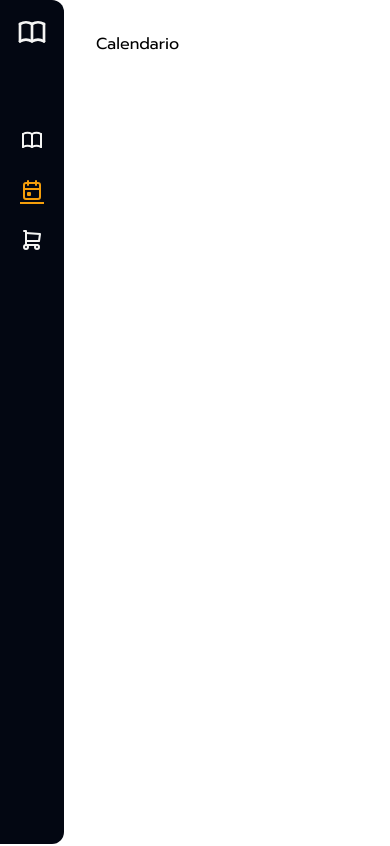
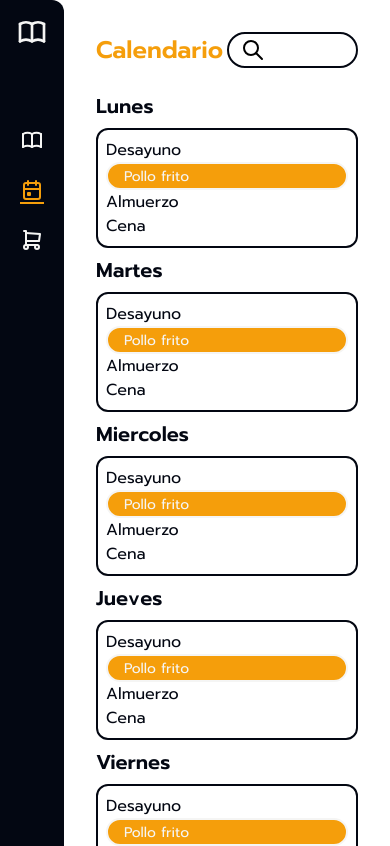
Before and after one commit to jose-garzon/recipes, a React (Vite) app: page /calendario in a window 390 px wide. Shown: the top 846 px of the page. Built offline with nearby package versions, Linux system fonts and the light colour scheme.

Commit message:
add the mobile calendar

```diff
--- /dev/null
+++ b/src/components/Calendar/CalendarDay.tsx
@@ -0,0 +1,22 @@
+import { Typography } from "../Typography";
+import { CalendarSlot } from "./CalendarSlot";
+
+export interface CaledarDayProps {
+  name: string;
+}
+
+export function CalendarDay(props: CaledarDayProps) {
+  const { name } = props;
+  return (
+    <div className="flex flex-col gap-4">
+      <Typography className="text-center" component="h3" color="text">
+        {name}
+      </Typography>
+      <div className="p-3 border-2 gap-4 border-gray-950 flex-grow rounded-lg grid grid-rows-3">
+        <CalendarSlot title="Desayuno" />
+        <CalendarSlot title="Almuerzo" />
+        <CalendarSlot title="Cena" />
+      </div>
+    </div>
+  );
+}
--- /dev/null
+++ b/src/components/Calendar/CalendarDayMobile.tsx
@@ -0,0 +1,24 @@
+import { Pill } from "../Pill";
+import { Typography } from "../Typography";
+import { CaledarDayProps } from "./CalendarDay";
+import { CalendarSlot } from "./CalendarSlot";
+
+export function CalendarDayMobile(props: CaledarDayProps) {
+  const { name } = props;
+
+  return (
+    <div>
+      <Typography className=" md:text-center my-2" component="h3" color="text">
+        {name}
+      </Typography>
+      <div className="border-2 border-gray-950 rounded-xl p-2">
+        <CalendarSlot
+          title="Desayuno"
+          element={<Pill variant="filled">Pollo frito</Pill>}
+        />
+        <CalendarSlot title="Almuerzo" />
+        <CalendarSlot title="Cena" />
+      </div>
+    </div>
+  );
+}
--- /dev/null
+++ b/src/components/Calendar/CalendarSlot.tsx
@@ -0,0 +1,17 @@
+import { ReactNode } from "react";
+import { Typography } from "../Typography";
+
+export interface CalendarSlotProps {
+  title: string;
+  element?: ReactNode;
+}
+
+export function CalendarSlot(props: CalendarSlotProps) {
+  const { title, element } = props;
+  return (
+    <div className="flex flex-col md:items-center">
+      <Typography component="p">{title}</Typography>
+      {element}
+    </div>
+  );
+}
--- /dev/null
+++ b/src/components/Calendar/CalendarWeek.tsx
@@ -0,0 +1,31 @@
+import { CalendarDay } from "./CalendarDay";
+import { CalendarDayMobile } from "./CalendarDayMobile";
+
+export interface CaledarWeek {}
+
+const days = [
+  "Lunes",
+  "Martes",
+  "Miercoles",
+  "Jueves",
+  "Viernes",
+  "Sabado",
+  "Domingo",
+];
+
+export function CaledarWeek(props: CaledarWeek) {
+  return (
+    <>
+      <div className="hidden md:grid grid-cols-7 gap-4">
+        {days.map((day) => (
+          <CalendarDay name={day} />
+        ))}
+      </div>
+      <div className="block md:hidden">
+        {days.map((day) => (
+          <CalendarDayMobile name={day} />
+        ))}
+      </div>
+    </>
+  );
+}
--- /dev/null
+++ b/src/components/Calendar/index.ts
@@ -0,0 +1 @@
+export * from "./CalendarWeek";
--- a/src/components/Input/Input.tsx
+++ b/src/components/Input/Input.tsx
@@ -2,7 +2,7 @@ import { HTMLAttributes } from "react";
 import { Icon, IconProps } from "../Icon";
 
 export interface InputProps extends HTMLAttributes<HTMLInputElement> {
-  label: string;
+  label?: string;
   icon: IconProps["type"];
   className?: ClassName;
 }
--- a/src/components/Typography/Typography.tsx
+++ b/src/components/Typography/Typography.tsx
@@ -11,6 +11,7 @@ export interface TypographyProps {
   size?: Size;
   color?: Colors;
   weight?: Weight;
+  className?: ClassName;
 }
 
 const sizeByComponent: { [key in Component]: Size } = {
@@ -48,6 +49,7 @@ export function Typography(props: TypographyProps) {
     component,
     size,
     color,
+    className,
     weight = "normal",
     ...rest
   } = props;
@@ -60,7 +62,7 @@ export function Typography(props: TypographyProps) {
   const weightStyles = weightClassnames[weightColor];
   const tagProps = {
     ...rest,
-    className: `${sizeStyles} ${colorsStyles} ${weightStyles}`,
+    className: `${sizeStyles} ${colorsStyles} ${weightStyles} ${className}`,
   };
 
   if (component === "h1") return <h1 {...tagProps}>{children}</h1>;
--- a/src/pages/Calendar/Calendar.tsx
+++ b/src/pages/Calendar/Calendar.tsx
@@ -1,3 +1,15 @@
+import { CaledarWeek } from "../../components/Calendar/CalendarWeek";
+import { Input } from "../../components/Input";
+import { Typography } from "../../components/Typography";
+
 export function Calendar() {
-  return <h1>Calendario</h1>;
+  return (
+    <div className="grid grid-rows-[auto_1fr] h-full">
+      <div className="flex justify-between items-center mb-4">
+        <Typography component="h1">Calendario</Typography>
+        <Input className="w-1/2" icon="search" />
+      </div>
+      <CaledarWeek />
+    </div>
+  );
 }
```
